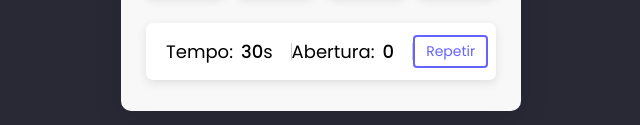
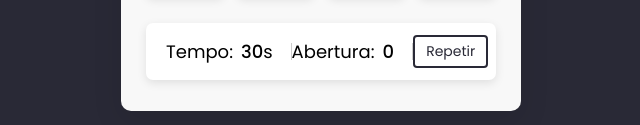
Before and after one commit to NicolauAlfredo/jogo-memoria-2, a plain HTML site: page index.html in a window 1280 px wide. Shown: the part 489-614 px from the top of the page, without its empty margins (319-959 px from the left). Drawn offline with Linux system fonts and the light colour scheme.

Commit message:
Alterações no CSS

```diff
--- a/css/style.css
+++ b/css/style.css
@@ -118,16 +118,16 @@ body{
 .details button{
   cursor: pointer;
   font-size: 14px;
-  color: #6563ff;
+  color: #292936;
   border-radius: 4px;
   padding: 4px 11px;
   background: #fff;
-  border: 2px solid #6563ff;
+  border: 2px solid #292936;
   transition: 0.3s ease;
 }
 .details button:hover{
   color: #fff;
-  background: #6563ff;
+  background: #292936;
 }
 
 @media screen and (max-width: 700px) {
```
